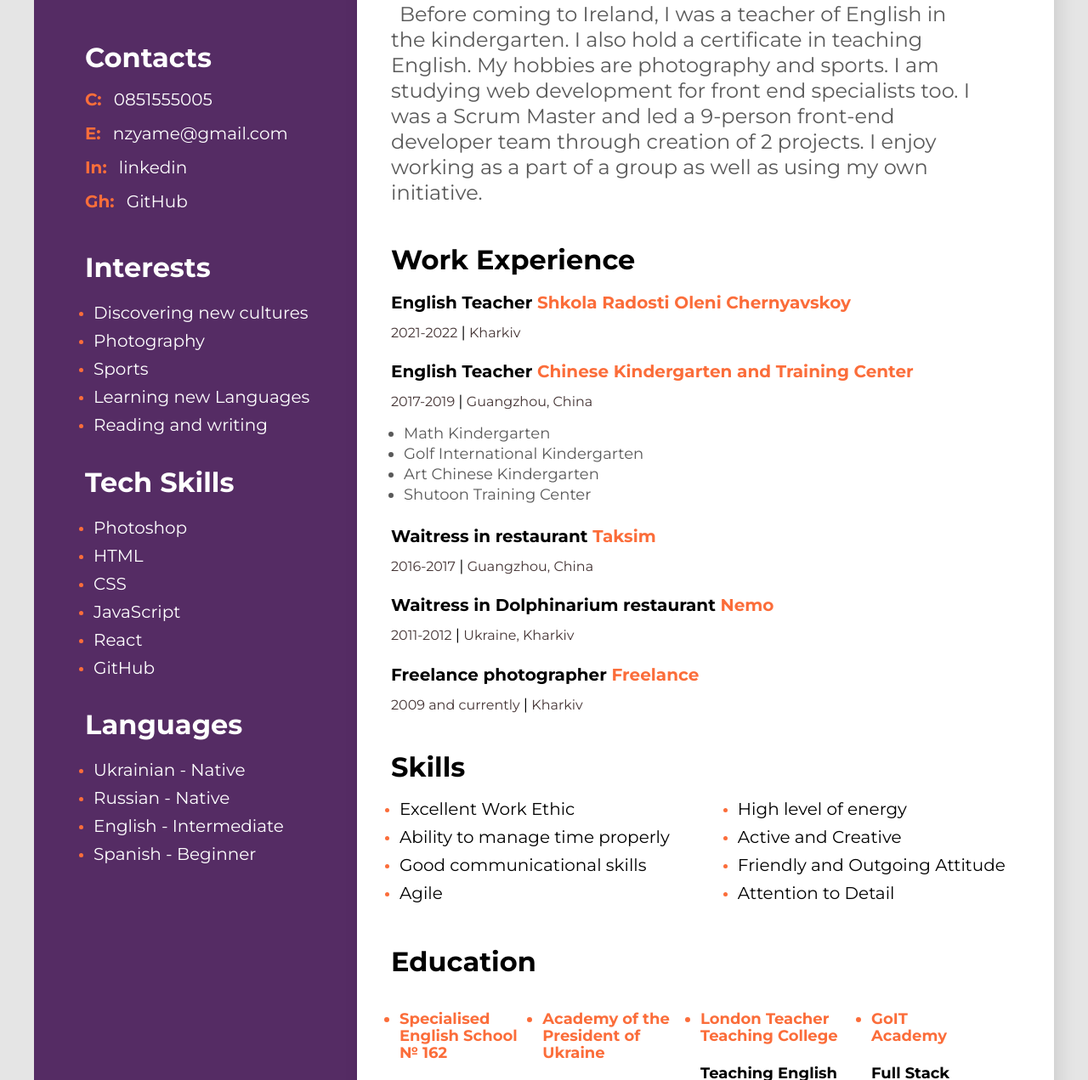
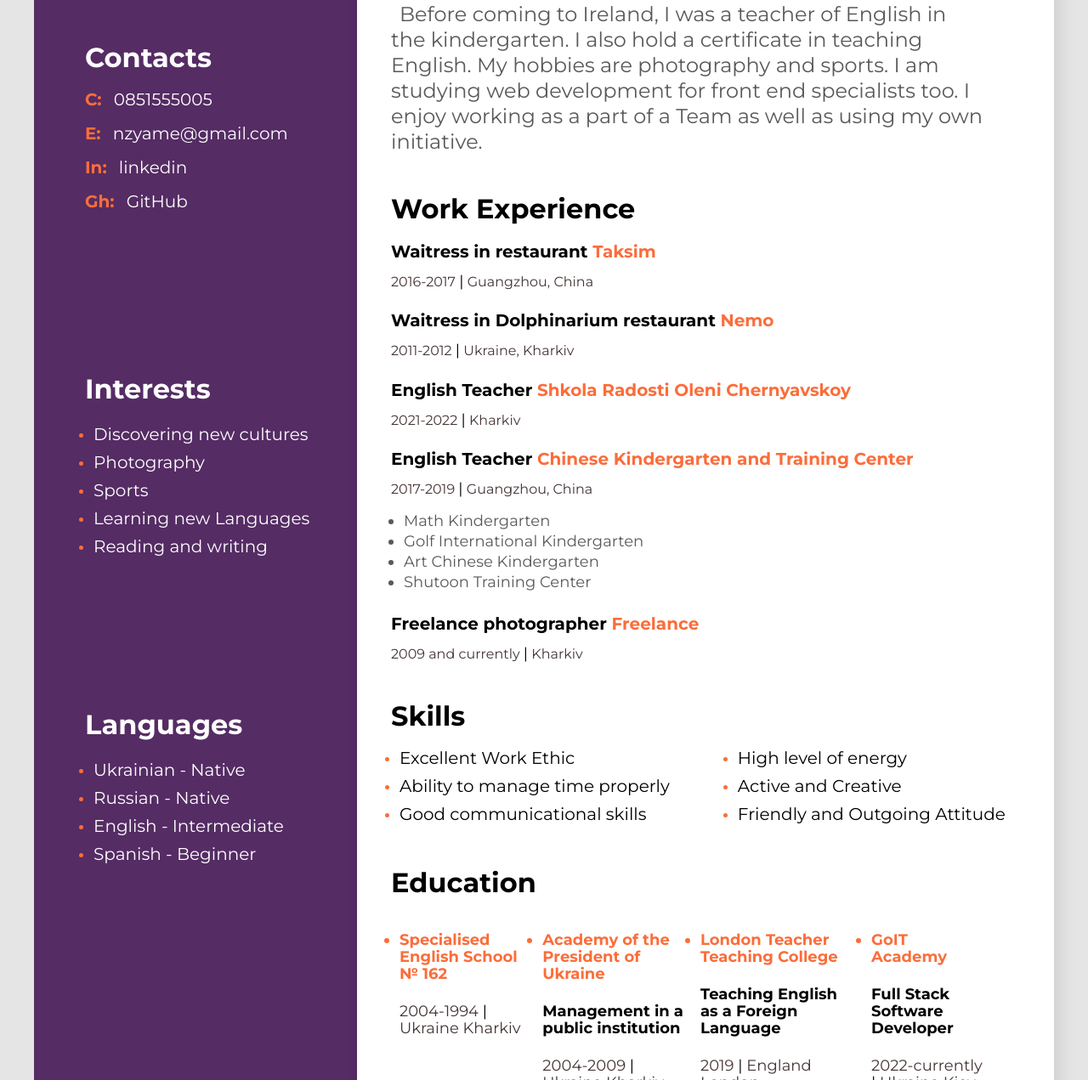
Before and after one commit to nazinamari/Resume-, a plain HTML site: page index.html in a window 1280 px wide. Shown: the part 295-1566 px from the top of the page at 85% size. Drawn offline with Linux system fonts and the light colour scheme.

Commit message:
change back

```diff
--- a/index.html
+++ b/index.html
@@ -27,8 +27,8 @@
                         </span>
                     <br /><span class="pa">
                         Before coming to Ireland, I was a teacher of English in the kindergarten. I also hold a certificate in teaching English.
-                        My hobbies are photography and sports. I am studying web development for front end specialists too. I was a Scrum Master and led a 9-person front-end developer team through creation of 2 projects. I enjoy working as a
-                        part of a group as well as using my own initiative.
+                        My hobbies are photography and sports. I am studying web development for front end specialists too. I enjoy working as a
+                        part of a Team as well as using my own initiative.
                         </span>
                 </div>
                 <!--Projects-->
@@ -63,6 +63,16 @@
                 <div class="work">
                 <h3 class="title">Work Experience</h3>
                     <div>
+                        <h4 class="work_position">Waitress in restaurant <span class="organization"> Taksim</span></h4>
+                        <p class="period">2016-2017 <span class="line">|</span> Guangzhou, China</p>
+                    </div>
+                    <div>
+                        <h4 class="work_position">Waitress in Dolphinarium restaurant <span class="organization">Nemo</span></h4>
+                        <p class="period">2011-2012 <span class="line">|</span> Ukraine, Kharkiv</p>
+                        <ul class="work_list">
+                        </ul>
+                    </div>
+                    <div>
                         <h4 class="work_position">English Teacher <span class="organization">Shkola Radosti Oleni Chernyavskoy</span></h4>
                         <p class="period">2021-2022 <span class="line">|</span> Kharkiv </p>
                         <ul class="work_list">
@@ -90,16 +100,6 @@
                         </ul>
                     </div>
                     <div>
-                        <h4 class="work_position">Waitress in restaurant <span class="organization"> Taksim</span></h4>
-                        <p class="period">2016-2017 <span class="line">|</span> Guangzhou, China</p>
-                    </div>
-                    <div>
-                        <h4 class="work_position">Waitress in Dolphinarium restaurant <span class="organization">Nemo</span></h4>
-                        <p class="period">2011-2012 <span class="line">|</span> Ukraine, Kharkiv</p>
-                        <ul class="work_list">
-                        </ul>
-                    </div>
-                    <div>
                         <h4 class="work_position">Freelance photographer<span class="organization"> Freelance</span></h4>
                         <p class="period">2009 and currently <span class="line">|</span> Kharkiv </p>
                     </div>
@@ -112,13 +112,13 @@
                             <li class="tech_skills_icon"><span class="tech_skills_text skills">Excellent Work Ethic</span></li>
                             <li class="tech_skills_icon"><span class="tech_skills_text skills">Ability to manage time properly</span></li>
                             <li class="soft_skills_icon"><span class="soft_skills_text skills">Good communicational skills</span></li>
-                            <li class="soft_skills_icon"><span class="soft_skills_text skills">Agile</span></li>
+                            <!-- <li class="soft_skills_icon"><span class="soft_skills_text skills">Agile</span></li> -->
                         </div>
                         <div class="wrapper-skills">
                             <li class="soft_skills_icon"><span class="soft_skills_text skills">High level of energy</span></li>
                             <li class="soft_skills_icon"><span class="soft_skills_text skills">Active and Creative</span></li>
                             <li class="soft_skills_icon"><span class="soft_skills_text skills">Friendly and Outgoing Attitude</span></li>
-                            <li class="soft_skills_icon"><span class="soft_skills_text skills">Attention to Detail</span></li>
+                            <!-- <li class="soft_skills_icon"><span class="soft_skills_text skills">Attention to Detail</span></li> -->
                         </div>
                     </ul>
                 </div>
@@ -189,7 +189,7 @@
                         </ul>
                     </div>
                     <!--Tech Skills-->
-                    <div class="tech_skills">
+                    <!-- <div class="tech_skills">
                         <h3 class="sidebar_title">Tech Skills</h3>
                         <ul class="tech_skills_list">
                             <li class="tech_skills_icon"><span class="tech_skills_text">Photoshop</span></li>
@@ -199,7 +199,7 @@
                             <li class="soft_skills_icon"><span class="soft_skills_text">React</span></li>
                             <li class="soft_skills_icon"><span class="soft_skills_text">GitHub</span></li>
                         </ul>
-                    </div>
+                    </div> -->
                     <div class="soft_skills">
                         <h3 class="sidebar_title">Languages</h3>
                         <ul class="soft_skills_list">
```
